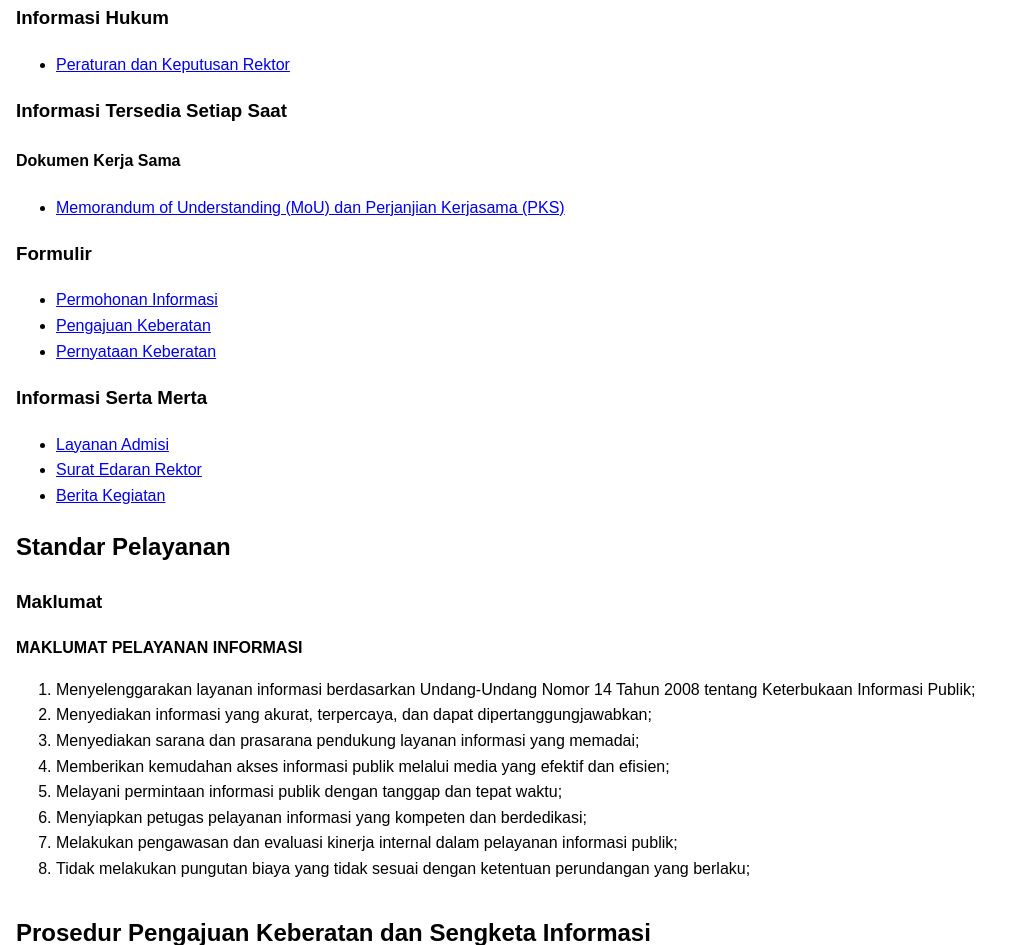
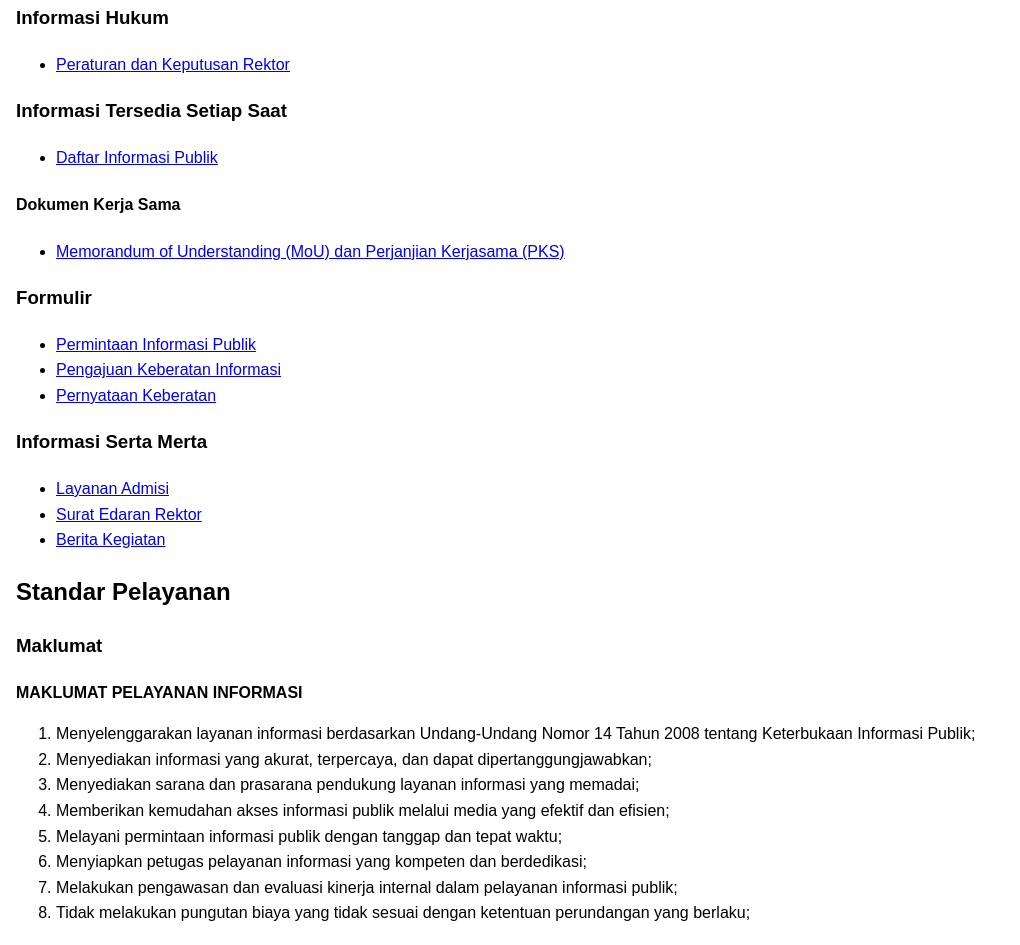
Before and after one commit to uiteung/ppid, a plain HTML site: page index.html in a window 1280 px wide. Shown: the part 3045-3990 px from the top of the page, without its empty margins (0-1020 px from the left). Drawn offline with Linux system fonts and the light colour scheme.

Commit message:
update untuk daftar informasi dan formulir

```diff
--- a/index.html
+++ b/index.html
@@ -125,14 +125,17 @@
                 <li><a href="https://drive.google.com/drive/folders/1UbAj8SYmaIKXMTnNHtu8mKg344YD5fJy">Peraturan dan Keputusan Rektor</a></li>
             </ul>
             <h3>Informasi Tersedia Setiap Saat</h3>
+            <ul>
+                <li><a href="https://drive.google.com/file/d/1H9BEHZ_hcoLnVWvOHgZOSC1l9TZVexYp/view">Daftar Informasi Publik</a></li>
+            </ul>
             <h4>Dokumen Kerja Sama</h4>
             <ul>
                 <li><a href="https://docs.google.com/spreadsheets/d/1R16-hBOUN2rNDWfWntHpDquGuezBkfqD/edit?usp=sharing&ouid=104248475308709849493&rtpof=true&sd=true">Memorandum of Understanding (MoU) dan Perjanjian Kerjasama (PKS)</a></li>
             </ul>
             <h3>Formulir</h3>
             <ul>
-                <li><a href="https://docs.google.com/document/d/1u43WxXKoq6UghP8hrUPJsL_n9Uc1F1VTT47zhpoesOM/edit?usp=sharing">Permohonan Informasi</a></li>
-                <li><a href="https://docs.google.com/document/d/1KjkOnHmcI3e8s6mz6ATPYF2iwfojLX3EuKIG4fAGqPM/edit?usp=sharing">Pengajuan Keberatan</a></li>
+                <li><a href="hhttps://forms.gle/H6CRU2u5VkbyjJWZ6">Permintaan Informasi Publik</a></li>
+                <li><a href="https://forms.gle/qnEih79tg3xa7k5y8">Pengajuan Keberatan Informasi</a></li>
                 <li><a href="https://docs.google.com/document/d/1PUlB-bJvUb864vbkKMgWVuB0-0B6MIicaEfxJWLAIsI/edit?usp=sharing">Pernyataan Keberatan</a></li>
             </ul>
             <h3>Informasi Serta Merta</h3>
```
